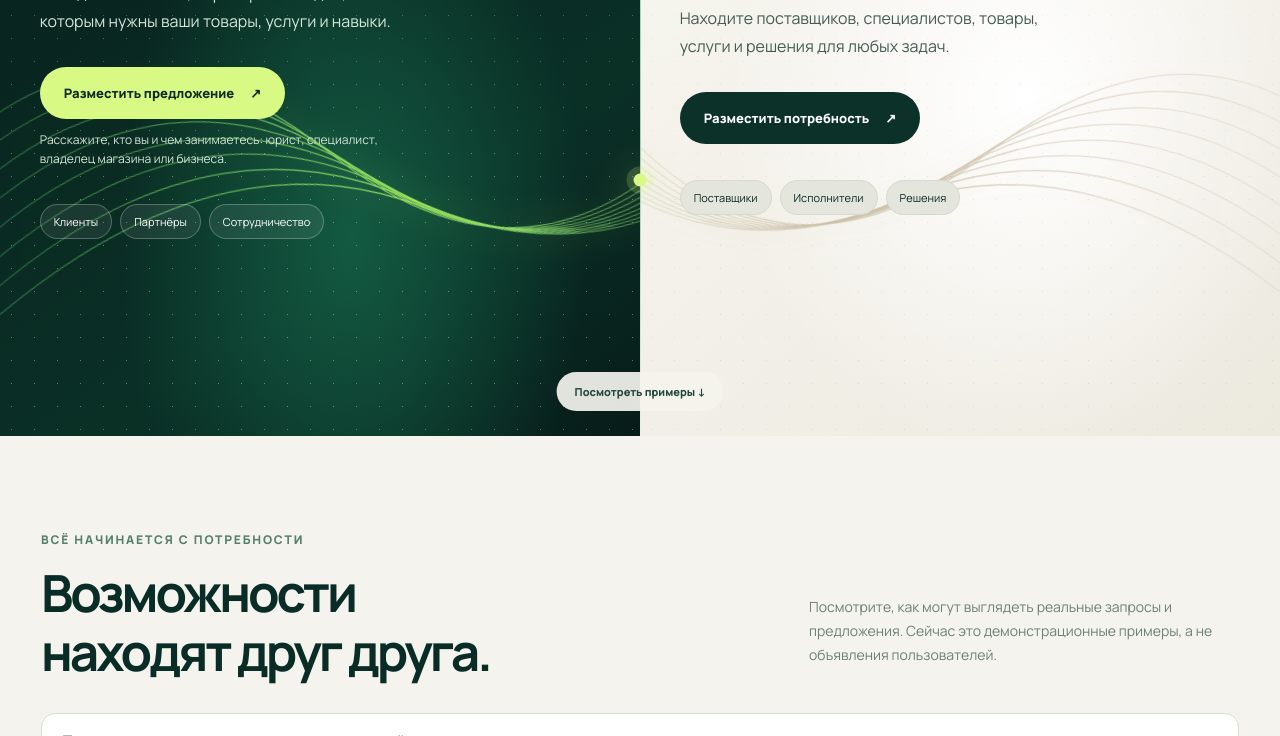
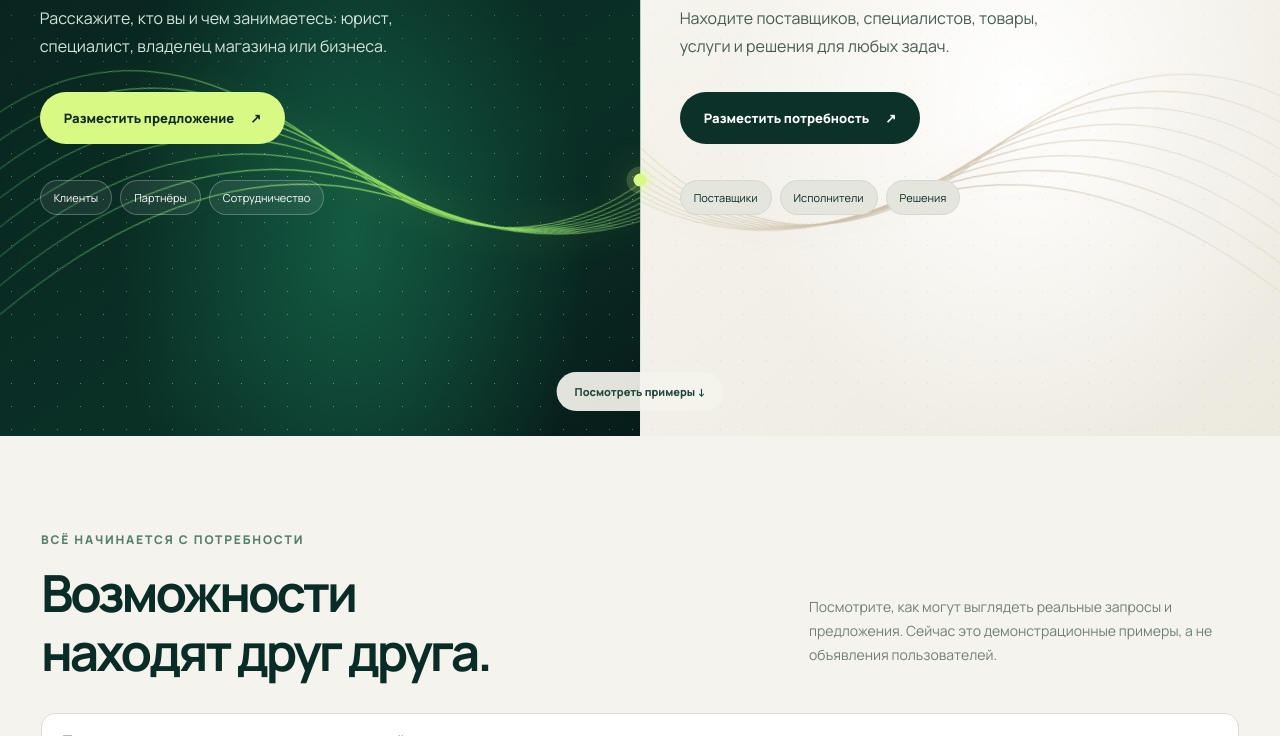
Before and after one commit to emilabdurahmang-collab/faydly-platform, a website: page index.html in a window 1280 px wide. Shown: the part 364-1100 px from the top of the page. Drawn offline with Linux system fonts and the light colour scheme.

Commit message:
Replace Offers heading description with approved self-introduction copy

```diff
--- a/index.html
+++ b/index.html
@@ -150,7 +150,7 @@
 .offer-hint{font-size:12px;line-height:1.55;color:#d4e5d9;max-width:355px;margin-top:12px}@media(max-width:700px){.offer-hint{font-size:10px;line-height:1.4;margin-top:8px;max-width:100%;overflow-wrap:anywhere}}
 </style></head><body>
 <section class="hero" id="top"><header class="header"><a class="logo" href="#top">FAYDLY<span>.</span></a><nav class="nav"><a href="#opportunities">Возможности</a><a href="#how">Как это работает</a><a href="#about">О платформе</a></nav><div class="header-actions"><button class="btn login" onclick="openModal('login')">Войти</button><button class="btn dark" onclick="openModal('register')">Регистрация ↗</button></div></header>
-<div class="half left"><svg class="wave" viewBox="0 0 800 600" preserveAspectRatio="none" aria-hidden="true"><defs><linearGradient id="g1"><stop stop-color="#5dfab0" stop-opacity="0"/><stop offset=".55" stop-color="#b4ff65" stop-opacity=".95"/><stop offset="1" stop-color="#70ddab" stop-opacity="0"/></linearGradient></defs><g stroke="url(#g1)"><path d="M-80 470 Q170 30 390 330 T880 90"/><path d="M-80 490 Q180 60 400 340 T880 110"/><path d="M-80 510 Q190 90 410 350 T880 130"/><path d="M-80 530 Q200 120 420 360 T880 150"/><path d="M-80 550 Q210 150 430 370 T880 170"/><path d="M-80 570 Q220 180 440 380 T880 190"/><path d="M-80 590 Q230 210 450 390 T880 210"/><path d="M-80 610 Q240 240 460 400 T880 230"/></g></svg><div class="half-content"><div class="eyebrow">01 / МОИ ВОЗМОЖНОСТИ</div><h1>Предложения</h1><p>Находите клиентов, партнёров и людей, которым нужны ваши товары, услуги и навыки.</p><button class="btn lime" onclick="openModal('offer')">Разместить предложение <span>↗</span></button><div class="offer-hint">Расскажите, кто вы и чем занимаетесь: юрист, специалист, владелец магазина или бизнеса.</div><div class="chips"><span class="chip">Клиенты</span><span class="chip">Партнёры</span><span class="chip">Сотрудничество</span></div></div></div>
+<div class="half left"><svg class="wave" viewBox="0 0 800 600" preserveAspectRatio="none" aria-hidden="true"><defs><linearGradient id="g1"><stop stop-color="#5dfab0" stop-opacity="0"/><stop offset=".55" stop-color="#b4ff65" stop-opacity=".95"/><stop offset="1" stop-color="#70ddab" stop-opacity="0"/></linearGradient></defs><g stroke="url(#g1)"><path d="M-80 470 Q170 30 390 330 T880 90"/><path d="M-80 490 Q180 60 400 340 T880 110"/><path d="M-80 510 Q190 90 410 350 T880 130"/><path d="M-80 530 Q200 120 420 360 T880 150"/><path d="M-80 550 Q210 150 430 370 T880 170"/><path d="M-80 570 Q220 180 440 380 T880 190"/><path d="M-80 590 Q230 210 450 390 T880 210"/><path d="M-80 610 Q240 240 460 400 T880 230"/></g></svg><div class="half-content"><div class="eyebrow">01 / МОИ ВОЗМОЖНОСТИ</div><h1>Предложения</h1><p>Расскажите, кто вы и чем занимаетесь: юрист, специалист, владелец магазина или бизнеса.</p><button class="btn lime" onclick="openModal('offer')">Разместить предложение <span>↗</span></button><div class="chips"><span class="chip">Клиенты</span><span class="chip">Партнёры</span><span class="chip">Сотрудничество</span></div></div></div>
 <div class="half right"><svg class="wave" viewBox="0 0 800 600" preserveAspectRatio="none" aria-hidden="true"><defs><linearGradient id="g2"><stop stop-color="#e0c7a2" stop-opacity="0"/><stop offset=".55" stop-color="#ad9b78" stop-opacity=".9"/><stop offset="1" stop-color="#d2c4a7" stop-opacity="0"/></linearGradient></defs><g stroke="url(#g2)"><path d="M-80 470 Q170 30 390 330 T880 90"/><path d="M-80 490 Q180 60 400 340 T880 110"/><path d="M-80 510 Q190 90 410 350 T880 130"/><path d="M-80 530 Q200 120 420 360 T880 150"/><path d="M-80 550 Q210 150 430 370 T880 170"/><path d="M-80 570 Q220 180 440 380 T880 190"/><path d="M-80 590 Q230 210 450 390 T880 210"/><path d="M-80 610 Q240 240 460 400 T880 230"/></g></svg><div class="half-content"><div class="eyebrow">02 / МОИ ПОТРЕБНОСТИ</div><h1>Потребности</h1><p>Находите поставщиков, специалистов, товары, услуги и решения для любых задач.</p><button class="btn dark" onclick="openModal('need')">Разместить потребность <span>↗</span></button><div class="chips"><span class="chip">Поставщики</span><span class="chip">Исполнители</span><span class="chip">Решения</span></div></div></div><div class="divider-vertical"></div><div class="brand-center"><strong>FAY<span style="color:#d8fa85">D</span><em>LY</em></strong></div><div class="center-node"></div><a class="bottom-prompt" href="#opportunities">Посмотреть примеры ↓</a></section>
 <section class="section" id="opportunities"><div class="kicker">Всё начинается с потребности</div><div class="section-head"><h2>Возможности<br>находят друг друга.</h2><p class="sub">Посмотрите, как могут выглядеть реальные запросы и предложения. Сейчас это демонстрационные примеры, а не объявления пользователей.</p></div><input class="search" id="search" placeholder="Поиск по примерам: ремонт, доставка, дизайн..." aria-label="Поиск по примерам"><div class="filterbar" id="filters"><button class="filter active" data-type="all">Все</button><button class="filter" data-type="need">Ищут</button><button class="filter" data-type="offer">Предлагают</button></div><div class="cards" id="cards"></div></section>
 <section class="steps" id="how"><div class="steps-inner"><div class="kicker" style="color:#d8fa85">Просто и понятно</div><h2>Один профиль.<br>Два направления поиска.</h2><div class="stepgrid"><div class="step"><b>01</b><h3>Расскажите о себе</h3><p>Укажите, что предлагаете и что ищете. Можно добавить сразу несколько потребностей и предложений.</p></div><div class="step"><b>02</b><h3>Получите совпадения</h3><p>FAYDLY будет сопоставлять ваши запросы с возможностями других участников в обе стороны.</p></div><div class="step"><b>03</b><h3>Создавайте связи</h3><p>Общайтесь с подходящими людьми и находите новые возможности через цепочки потребностей.</p></div></div></div></section>
```
